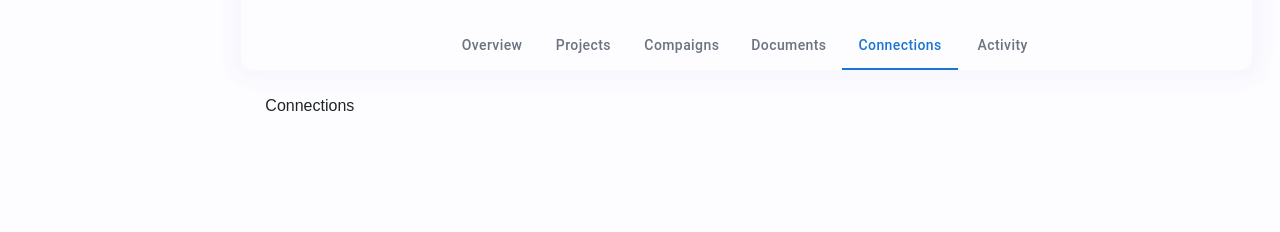
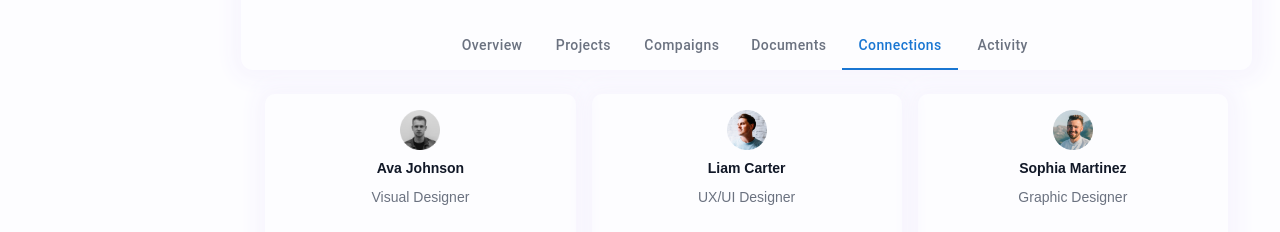
Before and after one commit to Ahmedlmansy/Bayan, a Next.js app: page /profile in a window 1280 px wide. Both pictures are taken after a click on the tab "Connections". Shown: the part 568-800 px from the top of the page. Built offline with nearby package versions, Linux system fonts and the light colour scheme.

Commit message:
completed Connections and transleted it

```diff
--- a/src/app/(main)/(Management)/profile/page.tsx
+++ b/src/app/(main)/(Management)/profile/page.tsx
@@ -10,6 +10,8 @@
 import Projects from "@/components/ProfileComponents/Projects";
 import Compaigns from "@/components/ProfileComponents/Compaigns";
 import Documents from "@/components/ProfileComponents/Documents";
+import Connections from "@/components/ProfileComponents/Connections";
+import Activity from "@/components/ProfileComponents/Activity";
 
 interface TabPanelProps {
   children?: React.ReactNode;
@@ -129,10 +131,10 @@
               <Documents />
             </CustomTabPanel>
             <CustomTabPanel value={value} index={4}>
-              Connections
+              <Connections />
             </CustomTabPanel>
             <CustomTabPanel value={value} index={5}>
-              Activity
+              <Activity />
             </CustomTabPanel>
           </div>
         </div>
--- a/src/app/(main)/locales/ar/common.json
+++ b/src/app/(main)/locales/ar/common.json
@@ -381,6 +381,9 @@
 "X_Followers" : "متابعو X",
 "Reddit_Awards" : "جوائز Reddit",
 "YouTube_Subscribers" : "مشتركو YouTube",
-"Subscriber_growth" : "نمو المشتركين"
+"Subscriber_growth" : "نمو المشتركين",
+  "Avg_Income" : " متوسط الدخل",
+  "Connected" : "متصل",
+  "Connect" : "اتصال"
 
 }
--- a/src/app/(main)/locales/en/common.json
+++ b/src/app/(main)/locales/en/common.json
@@ -382,7 +382,10 @@
   "X_Followers" : "X Followers",
   "Reddit_Awards" : "Reddit Awards",
   "YouTube_Subscribers" : "YouTube Subscribers",
-  "Subscriber_growth" : "Subscriber growth"
+  "Subscriber_growth" : "Subscriber growth",
+  "Avg_Income" : "Avg Income",
+  "Connected" : "Connected",
+  "Connect" : "Connect"
 
 
 }
--- /dev/null
+++ b/src/components/ProfileComponents/Connections.tsx
@@ -0,0 +1,156 @@
+import { Button } from "@mui/material";
+import React from "react";
+import { useTranslation } from "react-i18next";
+
+export default function Connections() {
+  const { t } = useTranslation("common");
+  const designers = [
+    {
+      id: 1,
+      name: "Ava Johnson",
+      role: "Visual Designer",
+      income: 14500,
+      avgIncome: 14500,
+      connected: false,
+      img: "/images/users/user-1.png",
+    },
+    {
+      id: 2,
+      name: "Liam Carter",
+      role: "UX/UI Designer",
+      income: 18700,
+      avgIncome: 17300,
+      connected: true,
+      img: "/images/users/user-2.png",
+    },
+    {
+      id: 3,
+      name: "Sophia Martinez",
+      role: "Graphic Designer",
+      income: 16200,
+      avgIncome: 15200,
+      connected: false,
+      img: "/images/users/user-3.png",
+    },
+    {
+      id: 4,
+      name: "Noah Williams",
+      role: "Product Designer",
+      income: 21000,
+      avgIncome: 19800,
+      connected: true,
+      img: "/images/users/user-1.png",
+    },
+    {
+      id: 5,
+      name: "Olivia Smith",
+      role: "Creative Director",
+      income: 23000,
+      avgIncome: 22500,
+      connected: false,
+      img: "/images/users/user-2.png",
+    },
+    {
+      id: 6,
+      name: "Ethan Brown",
+      role: "Visual Designer",
+      income: 15000,
+      avgIncome: 14700,
+      connected: true,
+      img: "/images/users/user-3.png",
+    },
+  ];
+
+  return (
+    <div>
+      <div className="row g-3">
+        {designers.map((con) => {
+          return (
+            <div className="col-lg-4 col-md-6 col-sm-12" key={con.id}>
+              <div className="p-3 container-chart text-center">
+                <div className="infoConn">
+                  <img src={con.img} width={40} height={40} />
+                  <p className="my-2 p-description fw-bold darkText">
+                    {con.name}
+                  </p>
+                  <p className="m-0 p-description greyText"> {con.role}</p>
+                </div>
+                <div className="d-flex justify-content-center">
+                  <div className="statistics my-4 d-flex justify-content-center gap-3 align-items-center">
+                    <div className="">
+                      <svg
+                        focusable="false"
+                        fill="#6b7280"
+                        aria-hidden="true"
+                        viewBox="0 0 24 24"
+                      >
+                        <path d="M8,13v6a1,1,0,0,1-1,1H5a1,1,0,0,1-1-1V13a1,1,0,0,1,1-1H7A1,1,0,0,1,8,13Zm5-9H11a1,1,0,0,0-1,1V19a1,1,0,0,0,1,1h2a1,1,0,0,0,1-1V5A1,1,0,0,0,13,4Zm6,4H17a1,1,0,0,0-1,1V19a1,1,0,0,0,1,1h2a1,1,0,0,0,1-1V9A1,1,0,0,0,19,8Z"></path>
+                      </svg>
+                      <p className="m-0 p-description darkText">
+                        {" "}
+                        {con.income}{" "}
+                      </p>
+                      <p className="m-0 p-description greyText">
+                        {" "}
+                        {t("Income")}{" "}
+                      </p>
+                    </div>
+                    <div className="">
+                      <svg
+                        focusable="false"
+                        aria-hidden="true"
+                        viewBox="0 0 24 24"
+                        fill="#6b7280"
+                      >
+                        <path d="M12,2A10,10,0,1,0,22,12,10,10,0,0,0,12,2Zm0,18a8,8,0,1,1,8-8A8,8,0,0,1,12,20ZM13,7V6.5a.5.5,0,0,0-.5-.5h-1a.5.5,0,0,0-.5.5V7A2,2,0,0,0,9,9v.81a2,2,0,0,0,.73,1.54l3.43,2.83a.22.22,0,0,1,.09.19v.88h-2.5v-1a.5.5,0,0,0-.5-.5H9.5a.5.5,0,0,0-.5.5V15a2,2,0,0,0,2,2v.5a.5.5,0,0,0,.5.5h1a.5.5,0,0,0,.5-.5V17a2,2,0,0,0,2-2v-.81a2,2,0,0,0-.73-1.54L10.84,9.82a.22.22,0,0,1-.09-.19V8.75h2.5v1a.5.5,0,0,0,.5.5h.75a.5.5,0,0,0,.5-.5V9A2,2,0,0,0,13,7Z"></path>
+                      </svg>
+                      <p className="m-0 p-description darkText">
+                        {" "}
+                        {con.avgIncome}
+                      </p>
+                      <p className="m-0 p-description greyText">
+                        {" "}
+                        {t("Avg_Income")}{" "}
+                      </p>
+                    </div>
+                  </div>
+                </div>
+                <div className="btn-contect">
+                  {con.connected ? (
+                    <Button
+                      variant="contained"
+                      sx={{
+                        backgroundColor: "#6C63FF",
+                        borderRadius: "12px",
+                        textTransform: "none",
+                        px: 3,
+                        "&:hover": { backgroundColor: "#5A52E0" },
+                      }}
+                    >
+                      {t("Connected")}
+                    </Button>
+                  ) : (
+                    <Button
+                      disabled
+                      variant="outlined"
+                      className="darkText"
+                      sx={{
+                        borderRadius: "12px",
+                        textTransform: "none",
+                        px: 3,
+                        borderColor: "#ccc",
+                        "&:hover": { borderColor: "#888" },
+                      }}
+                    >
+                      {t("Connect")}
+                    </Button>
+                  )}
+                </div>
+              </div>
+            </div>
+          );
+        })}
+      </div>
+    </div>
+  );
+}
```
